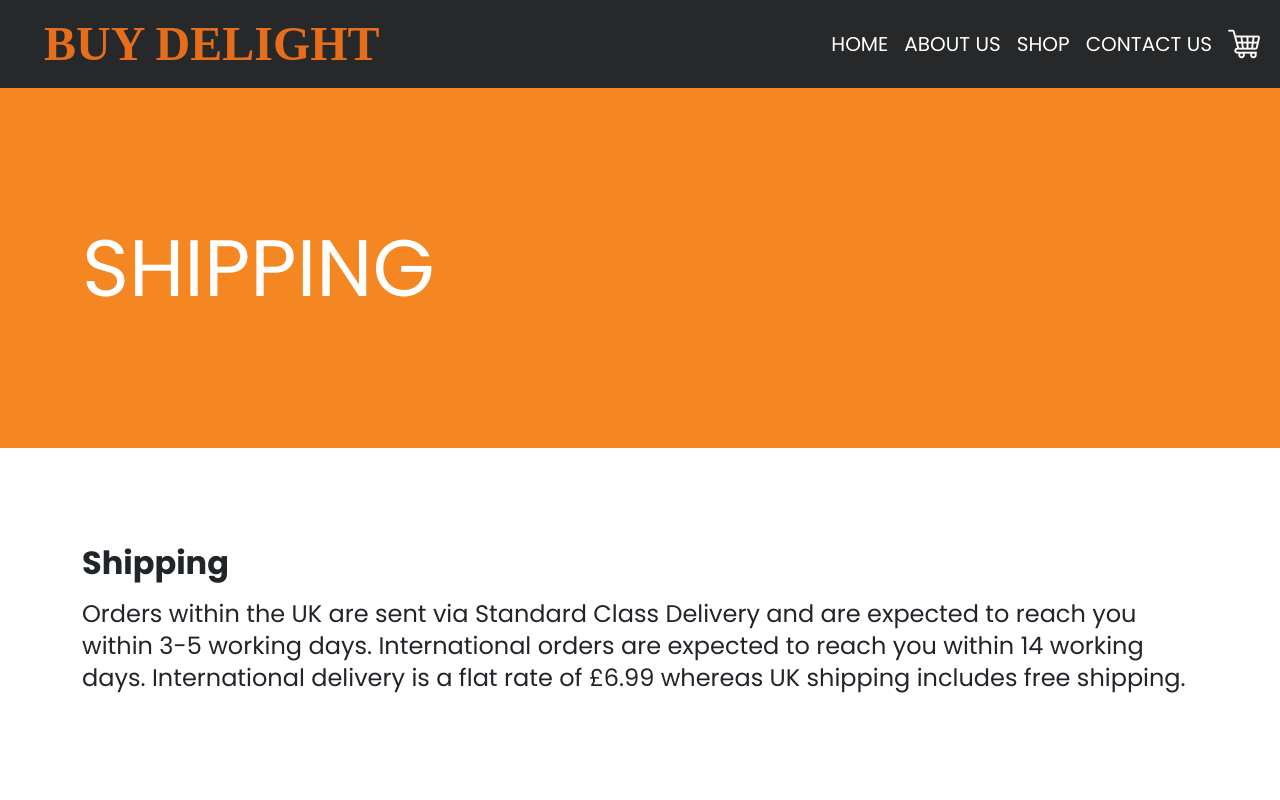
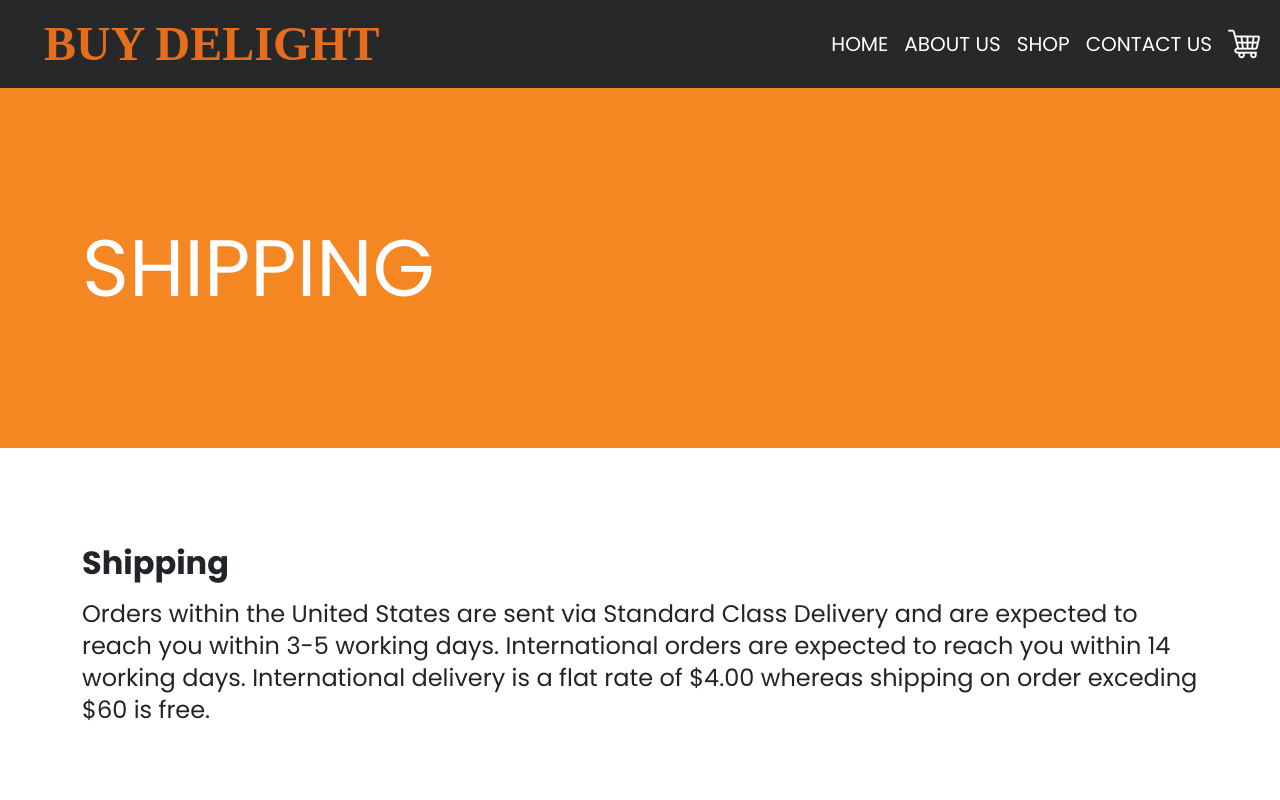
Before and after one commit to sahibzadahamza/online-store, an Angular app: page /cart in a window 1280 px wide. Both pictures are taken after a click on the button "SHIPPING". Shown: the top 800 px of the page. Built offline with nearby package versions, Linux system fonts and the light colour scheme.

Commit message:
shipping charges done

```diff
--- a/src/app/cart/addtocart/addtocart.component.css
+++ b/src/app/cart/addtocart/addtocart.component.css
@@ -2,9 +2,7 @@
     border: 1px solid lightgray;
     border-radius: 5px !important;
 }
-.form-control{
-    width: 30%;
-}
+
 img{
     width: 60%;
 }
@@ -22,7 +20,7 @@ h2{
     font-weight: 600;
 }
 .form-control{
-    width: 3rem;
+    width: 4rem;
 }
 .btn-checkout{
     background-color: #E56D1C;
--- a/src/app/cart/addtocart/addtocart.component.ts
+++ b/src/app/cart/addtocart/addtocart.component.ts
@@ -11,7 +11,7 @@ export class AddtocartComponent implements OnInit{
 
   cartSubtotal: number = 0;
   total: number = 0;
-  shippingPrice: number = 10;
+  shippingPrice: number = 17;
   constructor(private router: Router, private cartService: CartService){}
   ngOnInit(): void {
     this.cartItems = this.cartService.getCartItems();
@@ -66,11 +66,21 @@ export class AddtocartComponent implements OnInit{
   updateTotal() {
     this.total = this.cartSubtotal + this.shippingPrice;
   }
+
+
   calculateCartSubtotal() {
-    this.cartSubtotal = this.cartItems.reduce((subtotal, cartItem) => {
-      return subtotal + parseFloat(cartItem.subtotal);
-    }, 0);
+      this.cartSubtotal = this.cartItems.reduce((subtotal, cartItem) => {
+          return subtotal + parseFloat(cartItem.subtotal);
+      }, 0);
+
+      // Check if cartSubtotal exceeds 200
+      if (this.cartSubtotal >= 200) {
+          this.shippingPrice = 0;
+      } else {
+          this.shippingPrice = 17; // Reset to the original shipping price
+      }
   }
+
 
   increment(item: any) {
     console.log('Before increment:', item.subtotal);
--- a/src/app/customercare/faq/faq.component.html
+++ b/src/app/customercare/faq/faq.component.html
@@ -18,11 +18,13 @@
         <div class="accordion" id="accordionExample">
           <div class="accordion-item">
             <h2 class="accordion-header" id="headingOne">
-                        <button class="accordion-button" type="button" data-bs-toggle="collapse" data-bs-target="#collapseOne" aria-expanded="true" aria-controls="collapseOne">
+              <button class="accordion-button" type="button" data-bs-toggle="collapse" data-bs-target="#collapseOne"
+                aria-expanded="true" aria-controls="collapseOne">
                 Is the website secure to make debit and credit card payments?
               </button>
             </h2>
-                      <div id="collapseOne" class="accordion-collapse collapse show" aria-labelledby="headingOne" data-bs-parent="#accordionExample">
+            <div id="collapseOne" class="accordion-collapse collapse show" aria-labelledby="headingOne"
+              data-bs-parent="#accordionExample">
               <div class="accordion-body">
                 Yes 100 % we use Stripe Payment Gateway to handle our payments.
               </div>
@@ -30,11 +32,13 @@
           </div>
           <div class="accordion-item">
             <h2 class="accordion-header" id="headingTwo">
-                        <button class="accordion-button collapsed" type="button" data-bs-toggle="collapse" data-bs-target="#collapseTwo" aria-expanded="false" aria-controls="collapseTwo">
+              <button class="accordion-button collapsed" type="button" data-bs-toggle="collapse"
+                data-bs-target="#collapseTwo" aria-expanded="false" aria-controls="collapseTwo">
                 Do I have to register to place an order?
               </button>
             </h2>
-                      <div id="collapseTwo" class="accordion-collapse collapse" aria-labelledby="headingTwo" data-bs-parent="#accordionExample">
+            <div id="collapseTwo" class="accordion-collapse collapse" aria-labelledby="headingTwo"
+              data-bs-parent="#accordionExample">
               <div class="accordion-body">
                 You can use our guest checkout or create an account with us.
               </div>
@@ -42,23 +46,28 @@
           </div>
           <div class="accordion-item">
             <h2 class="accordion-header" id="headingThree">
-                        <button class="accordion-button collapsed" type="button" data-bs-toggle="collapse" data-bs-target="#collapseThree" aria-expanded="false" aria-controls="collapseThree">
+              <button class="accordion-button collapsed" type="button" data-bs-toggle="collapse"
+                data-bs-target="#collapseThree" aria-expanded="false" aria-controls="collapseThree">
                 Do I receive order confirmation?
               </button>
             </h2>
-                      <div id="collapseThree" class="accordion-collapse collapse" aria-labelledby="headingThree" data-bs-parent="#accordionExample">
+            <div id="collapseThree" class="accordion-collapse collapse" aria-labelledby="headingThree"
+              data-bs-parent="#accordionExample">
               <div class="accordion-body">
-                            When you place your order with us you will receive you invoice. Any updates to your order will be send to you via email.                        </div>
+                When you place your order with us you will receive you invoice. Any updates to your order will be send
+                to you via email. </div>
             </div>
           </div>
 
           <div class="accordion-item">
             <h2 class="accordion-header" id="headingFour">
-                          <button class="accordion-button collapsed" type="button" data-bs-toggle="collapse" data-bs-target="#collapseFour" aria-expanded="false" aria-controls="collapseFour">
+              <button class="accordion-button collapsed" type="button" data-bs-toggle="collapse"
+                data-bs-target="#collapseFour" aria-expanded="false" aria-controls="collapseFour">
                 Can I see my previous invoices?
               </button>
             </h2>
-                        <div id="collapseFour" class="accordion-collapse collapse" aria-labelledby="headingFour" data-bs-parent="#accordionExample">
+            <div id="collapseFour" class="accordion-collapse collapse" aria-labelledby="headingFour"
+              data-bs-parent="#accordionExample">
               <div class="accordion-body">
                 Yes these can be found in the my account area under the orders section.
               </div>
@@ -66,13 +75,17 @@
 
             <div class="accordion-item">
               <h2 class="accordion-header" id="headingFive">
-                          <button class="accordion-button collapsed" type="button" data-bs-toggle="collapse" data-bs-target="#collapseFive" aria-expanded="false" aria-controls="collapseFive">
+                <button class="accordion-button collapsed" type="button" data-bs-toggle="collapse"
+                  data-bs-target="#collapseFive" aria-expanded="false" aria-controls="collapseFive">
                   How long does my order take for delivery?
                 </button>
               </h2>
-                        <div id="collapseFive" class="accordion-collapse collapse" aria-labelledby="headingFive" data-bs-parent="#accordionExample">
+              <div id="collapseFive" class="accordion-collapse collapse" aria-labelledby="headingFive"
+                data-bs-parent="#accordionExample">
                 <div class="accordion-body">
-                            Orders within the Inited States are sent via Standard Class Delivery and are expected to reach you within 3-5 working days. International orders are expected to reach you within 14 working days. International delivery is a flat rate of $6.00 whereas United States shipping includes free shipping
+                  Orders within the United States are sent via Standard Class Delivery and are expected to reach you
+                  within 3-5 working days. International orders are expected to reach you within 14 working days.
+                  International delivery is a flat rate of $4.00 whereas shipping on order exceding $60 is free.
                 </div>
               </div>
             </div>
--- a/src/app/customercare/shipping/shipping.component.html
+++ b/src/app/customercare/shipping/shipping.component.html
@@ -9,8 +9,8 @@
 <div class="container-fluid">
     <div class="container my-5 py-5">
         <h2>Shipping</h2>
-        <p>Orders within the UK are sent via Standard Class Delivery and are expected to reach you within 3-5 working
-            days. International orders are expected to reach you within 14 working days. International delivery is a
-            flat rate of £6.99 whereas UK shipping includes free shipping.</p>
+        <p>   Orders within the United States are sent via Standard Class Delivery and are expected to reach you
+            within 3-5 working days. International orders are expected to reach you within 14 working days.
+            International delivery is a flat rate of $4.00 whereas shipping on order exceding $60 is free.</p>
     </div>
 </div>
--- a/src/app/items/products/products.component.html
+++ b/src/app/items/products/products.component.html
@@ -25,7 +25,6 @@
             </div>
           </nav>
      </div>
-
     <div class="container">
         <div class="my-3 d-flex">
         <input type="text" class="form-control" placeholder="Search products" [(ngModel)]="searchTerm">
```
Lines whose indentation alone changed are shown as unchanged.
